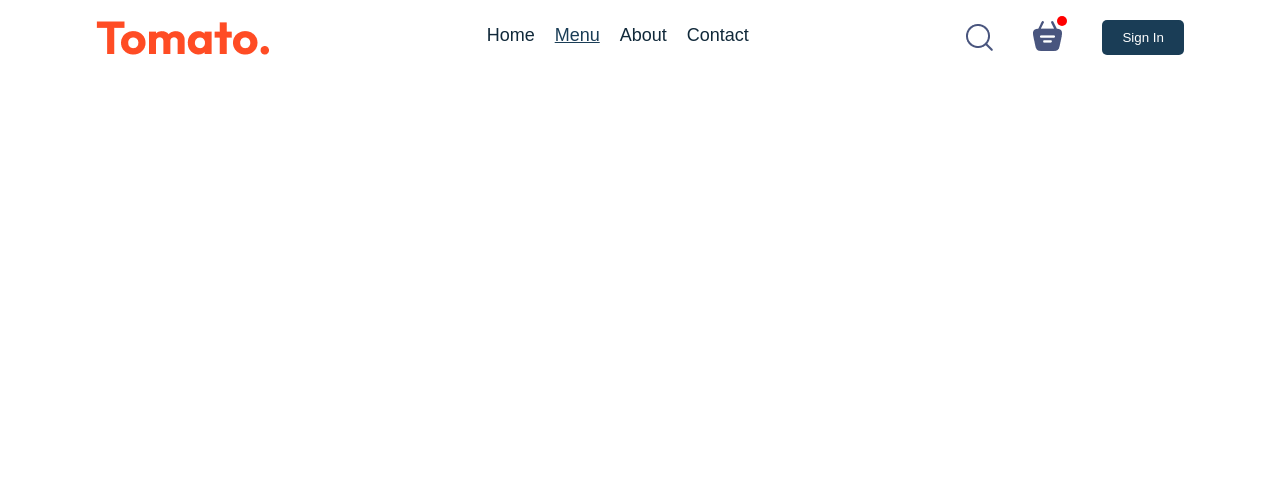
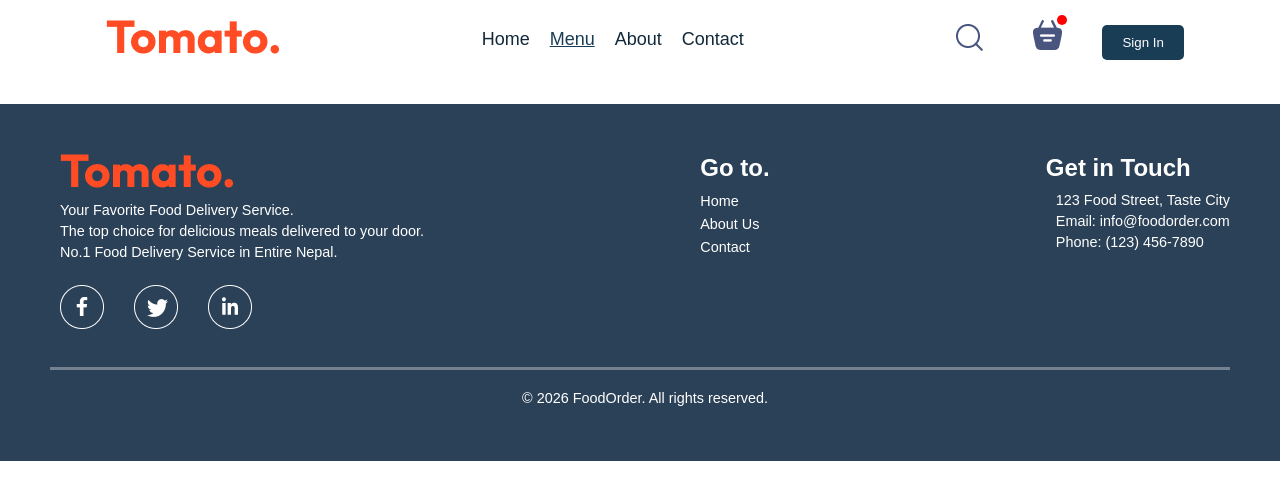
Before and after one commit to KiranMainaliOfficial/MERN_Projects, a React (Vite) app in the folder foodOrder/frontend/: page /place-order in a window 1280 px wide. Shown: the top 500 px of the page. Built offline with nearby package versions, Linux system fonts and the light colour scheme; a web font is replaced by a local one.

Commit message:
implement the footer and the download apps

```diff
--- a/foodOrder/frontend/src/App.jsx
+++ b/foodOrder/frontend/src/App.jsx
@@ -5,8 +5,11 @@ import { Route, Routes } from "react-router-dom";
 import Home from "./pages/home/Home.jsx";
 import Cart from "./pages/cart/Cart.jsx";
 import PlaceOrder from "./pages/placeOrder/PlaceOrder.jsx";
+import Footer from "./components/footer/Footer.jsx";
+
 function App() {
   return (
+    <>
       <div className="app">
         <Navbar />
         <Routes>
@@ -17,6 +20,8 @@ function App() {
           <Route path="/place-order" element={<PlaceOrder />} />
         </Routes>
       </div>
+      <Footer />
+    </>
   );
 }
 
--- /dev/null
+++ b/foodOrder/frontend/src/components/appDownload/AppDownload.css
@@ -0,0 +1,22 @@
+.app-download-container h2 {
+  text-align: center;
+  margin-bottom: 20px;
+  margin-top: 100px;
+}
+.app-download-container h2 span {
+  background-color: yellow;
+}
+.app-download img {
+  height: 50px;
+  transition: 0.3s ease-in-out;
+  cursor: pointer;
+}
+.app-download img:hover {
+  transform: scale(1.1);
+}
+.app-download {
+  display: flex;
+  gap: 20px;
+  justify-content: center;
+  margin-bottom: 70px;
+}
--- /dev/null
+++ b/foodOrder/frontend/src/components/appDownload/AppDownload.jsx
@@ -0,0 +1,20 @@
+import React from "react";
+import "./AppDownload.css";
+import { assets } from "../../assets/assets";
+
+const AppDownload = () => {
+  return (
+    <div className="app-download-container">
+      <h2>
+        Get the better experience using the App available on both{" "}
+        <span>Platforms</span> .
+      </h2>
+      <div className="app-download">
+        <img src={assets.app_store} alt="appstore" />
+        <img src={assets.play_store} alt="playstore" />
+      </div>
+    </div>
+  );
+};
+
+export default AppDownload;
--- a/foodOrder/frontend/src/components/foodItem/FoodItem.css
+++ b/foodOrder/frontend/src/components/foodItem/FoodItem.css
@@ -9,4 +9,12 @@
 .food-item-image {
   width: 100%;
   border-radius: 15px 15px 0px 0px;
+  padding: 10px;
 }
+p {
+  padding-left: 10px;
+}
+img {
+  padding-left: 10px;
+  margin-bottom: 10px;
+}
--- /dev/null
+++ b/foodOrder/frontend/src/components/footer/Footer.css
@@ -0,0 +1,55 @@
+.footer {
+  margin-top: 20px;
+  margin-left: 0px;
+  margin-right: 0px;
+  padding: 50px;
+  /* width: 100vw; */
+  background-color: #021c36d5;
+}
+.upper-footer {
+  display: flex;
+  justify-content: space-between;
+}
+footer h3,
+footer p,
+footer a {
+  color: white;
+}
+
+footer h3 {
+  font-size: 1.5rem;
+  margin-bottom: 10px;
+}
+footer li {
+  list-style: none;
+  margin-bottom: 5px;
+}
+footer a:hover {
+  text-decoration: underline;
+}
+
+footer hr {
+  border: none;
+  background-color: rgba(255, 255, 255, 0.336);
+  height: 3px;
+  margin: 20px 0px;
+}
+.copy p {
+  text-align: center;
+  color: white;
+  /* margin-top: 20px; */
+}
+.footer-info {
+  display: flex;
+  gap: 20px;
+  flex-direction: column;
+}
+.social-footer {
+  display: flex;
+  gap: 20px;
+}
+footer p,
+footer a {
+  font-size: 0.9rem;
+  margin-bottom: 5px;
+}
--- /dev/null
+++ b/foodOrder/frontend/src/components/footer/Footer.jsx
@@ -0,0 +1,72 @@
+import React from "react";
+import "./Footer.css";
+import { assets } from "../../assets/assets";
+
+const Footer = () => {
+  return (
+    <footer className="footer">
+      <div className="upper-footer">
+        <div className="footer-info">
+          <div>
+            <img src={assets.logo} alt="logo" />
+            <p>Your Favorite Food Delivery Service.</p>
+            <p>The top choice for delicious meals delivered to your door.</p>
+            <p>No.1 Food Delivery Service in Entire Nepal.</p>
+          </div>
+
+          <div className="social-footer">
+            {" "}
+            <a
+              href="https://www.facebook.com/key.run.mainali"
+              target="_blank"
+              rel="noopener noreferrer"
+            >
+              <img src={assets.facebook_icon} alt="Facebook" />
+            </a>
+            <a
+              href="https://www.twitter.com"
+              target="_blank"
+              rel="noopener noreferrer"
+            >
+              <img src={assets.twitter_icon} alt="Twitter" />
+            </a>
+            <a
+              href="https://www.linkedin.com"
+              target="_blank"
+              rel="noopener noreferrer"
+            >
+              <img src={assets.linkedin_icon} alt="LinkedIn" />
+            </a>
+          </div>
+        </div>
+        <div>
+          <h3>Go to.</h3>
+          <ul>
+            <li>
+              <a href="/">Home</a>
+            </li>
+            <li>
+              <a href="#about">About Us</a>
+            </li>
+            <li>
+              <a href="#contact">Contact</a>
+            </li>
+          </ul>
+        </div>
+        <div className="get-in-touch">
+          <h3>Get in Touch</h3>
+          <p>123 Food Street, Taste City</p>
+          <p>Email: info@foodorder.com</p>
+          <p>Phone: (123) 456-7890</p>
+        </div>
+      </div>
+      <hr />
+      <div className="copy">
+        {" "}
+        <p>&copy; 2026 FoodOrder. All rights reserved.</p>
+      </div>
+    </footer>
+  );
+};
+
+export default Footer;
--- a/foodOrder/frontend/src/pages/home/Home.jsx
+++ b/foodOrder/frontend/src/pages/home/Home.jsx
@@ -3,19 +3,24 @@ import "./Home.css";
 import Header from "../../components/Header/Header.jsx";
 import ExploreMenu from "../../components/exploreMenu/ExploreMenu.jsx";
 import FoodDisplay from "../../components/foodDisplay/FoodDisplay.jsx";
+import AppDownload from "../../components/appDownload/AppDownload.jsx";
 
 const Home = () => {
   const [category, setCategory] = React.useState("All");
   return (
-    <div>
-      <Header />
-      <ExploreMenu category={category} setCategory={setCategory} />
-      <FoodDisplay category={category} />
+    <>
       <div className="home">
+        <Header />
+        <ExploreMenu category={category} setCategory={setCategory} />
+        <FoodDisplay category={category} />
+
+        <AppDownload />
+        {/* <div className="home"> */}
         {/* <h1>Welcome to the Home Page</h1>
         <p>This is the home page content.</p> */}
+        {/* </div> */}
       </div>
-    </div>
+    </>
   );
 };
 
```
Lines whose indentation alone changed are shown as unchanged.
